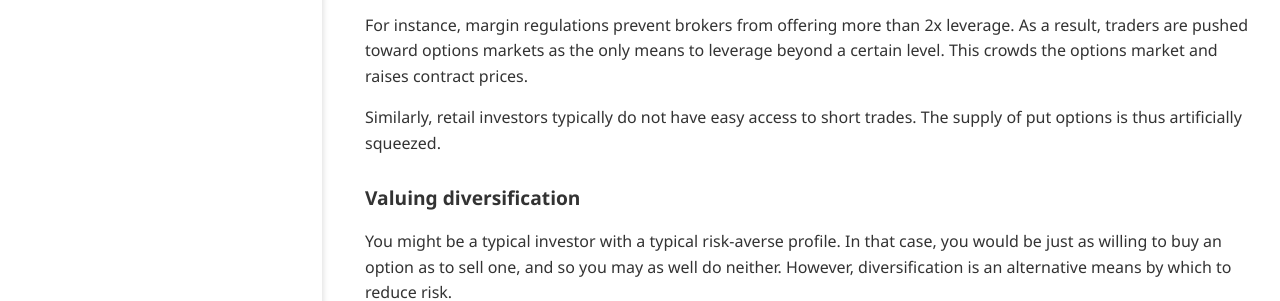
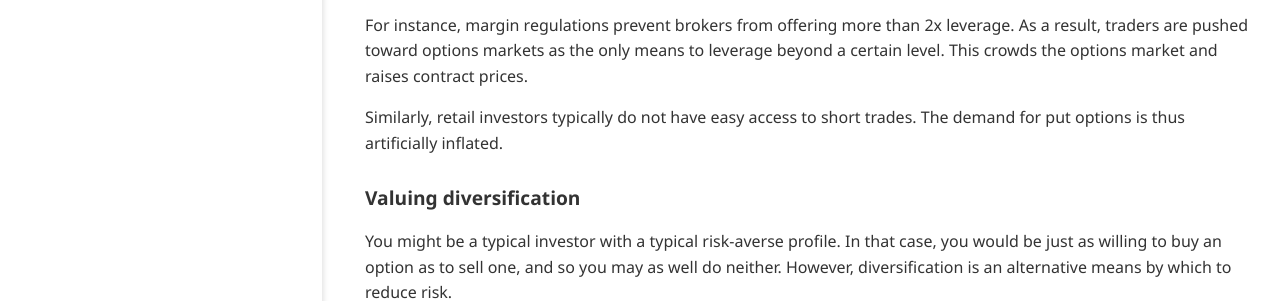
Before and after one commit to impuremaths/impuremaths.github.io, a Jekyll site: the page built from _posts/2020-02-22-why-trade-stock-options.md, in a window 1280 px wide and 1130 px high. Shown: the part 680-981 px from the top of the window. Built offline with Jekyll 4.4.1, drawn with Linux system fonts in a browser that asks for light colours.

Commit message:
Update 2020-02-22-why-trade-stock-options.md

```diff
--- a/_posts/2020-02-22-why-trade-stock-options.md
+++ b/_posts/2020-02-22-why-trade-stock-options.md
@@ -22,7 +22,7 @@ In an ideal market, money would be lent freely: Traders would be able to access
 
 For instance, margin regulations prevent brokers from offering more than 2x leverage. As a result, traders are pushed toward options markets as the only means to leverage beyond a certain level. This crowds the options market and raises contract prices.
 
-Similarly, retail investors typically do not have easy access to short trades. The supply of put options is thus artificially squeezed.
+Similarly, retail investors typically do not have easy access to short trades. The demand for put options is thus artificially inflated.
 
 ### Valuing diversification
 
```
